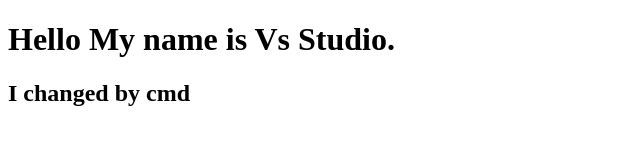
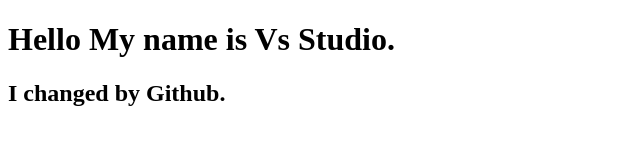
Before and after one commit to Hardik0101/Vs-code, a plain HTML site: page Index.html in a window 1280 px wide. Shown: the full height of the page, 0-640 px from the left. Drawn offline with Linux system fonts and the light colour scheme.

Commit message:
Chenged by Github.

```diff
--- a/Index.html
+++ b/Index.html
@@ -5,6 +5,6 @@
 </head>
 <body>
     <h1>Hello My name is Vs Studio.</h1>
-    <h2>I changed by cmd</h2>
+    <h2>I changed by Github.</h2>
 </body>
 </html>
```
